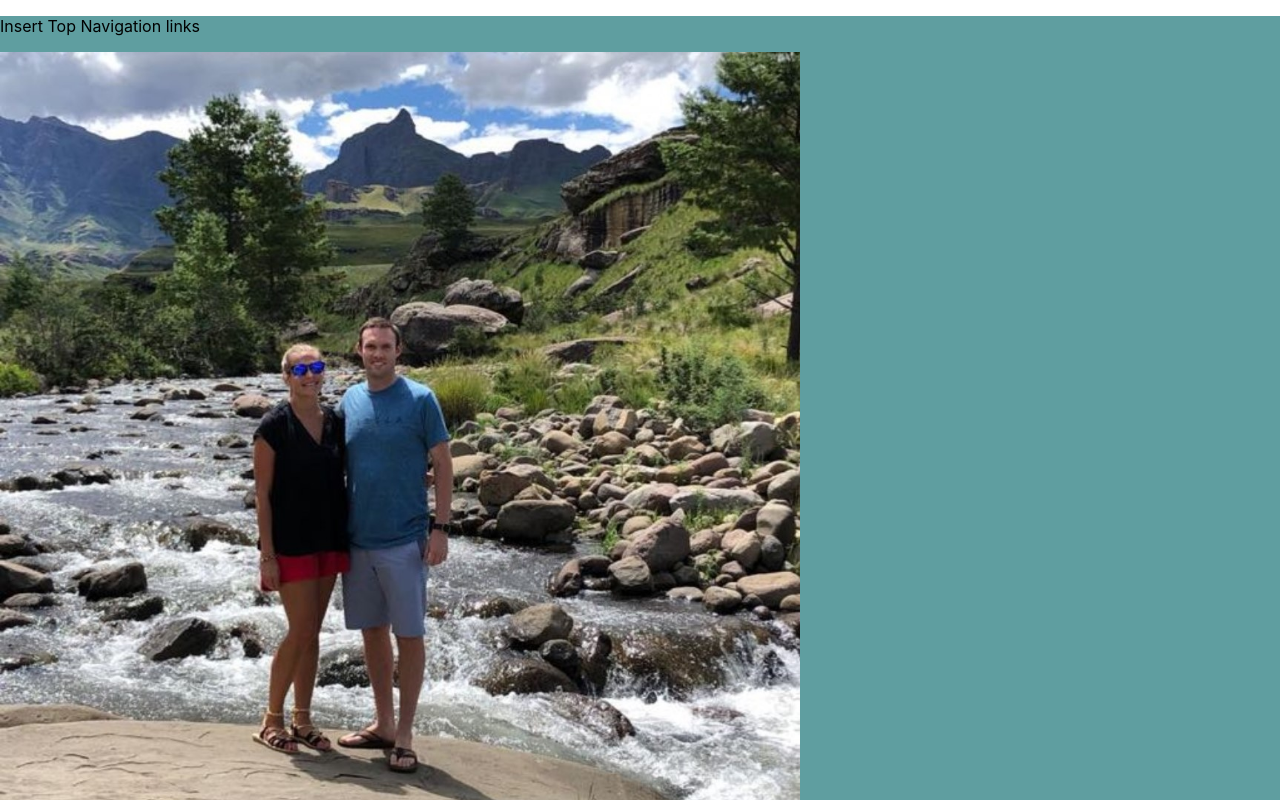
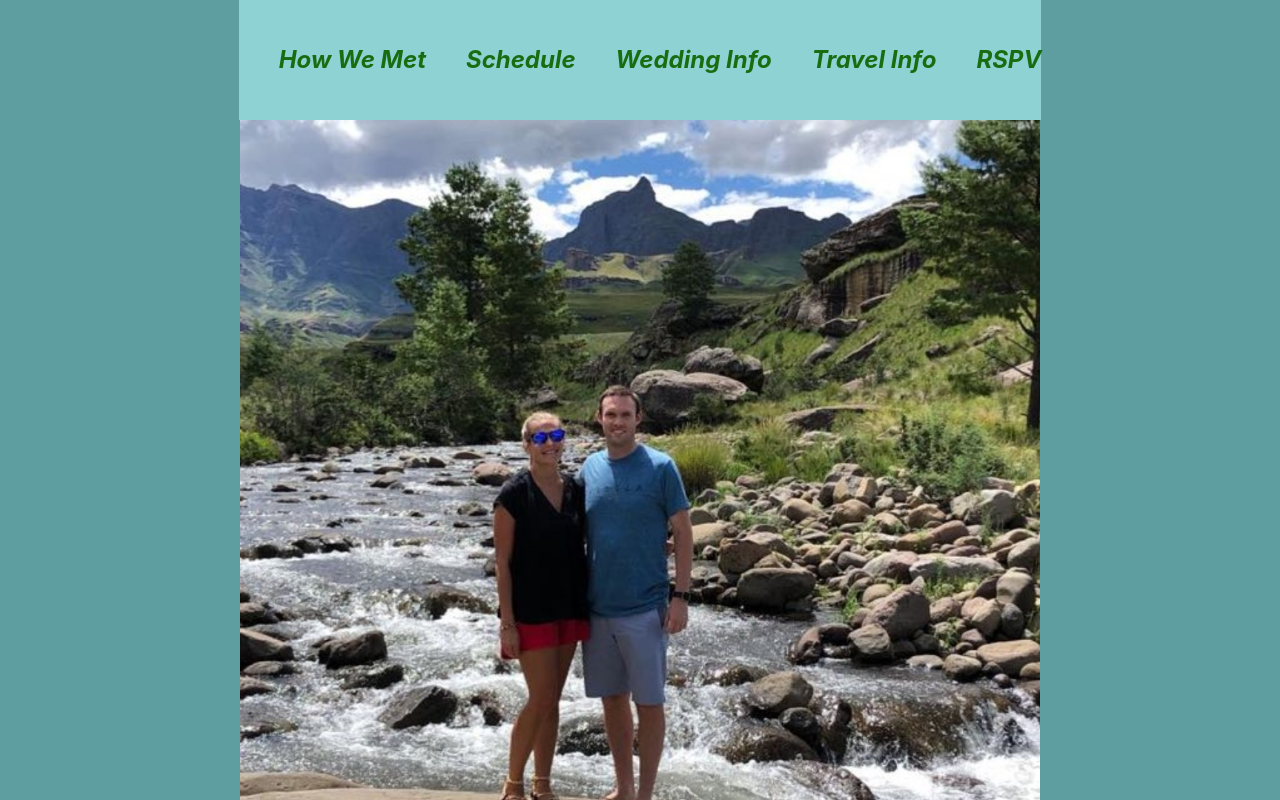
Before and after one commit to BrendonSmith8888/WeddingWebsite, a React (Create React App) app: page / in a window 1280 px wide. Shown: the top 800 px of the page. Built offline with nearby package versions, Linux system fonts and the light colour scheme.

Commit message:
2nd Update

```diff
--- a/package.json
+++ b/package.json
@@ -8,7 +8,10 @@
     "@testing-library/user-event": "^13.5.0",
     "react": "^17.0.2",
     "react-dom": "^17.0.2",
+    "react-native": "^0.66.4",
     "react-scripts": "5.0.0",
+    "styled-components": "^5.3.3",
+    "tachyons": "^4.12.0",
     "web-vitals": "^2.1.3"
   },
   "scripts": {
--- a/src/App.css
+++ b/src/App.css
@@ -1,42 +1,20 @@
-.App {
-  text-align: center;
+header{
+  align-items: center;
+  background-color: #8fd2d4;
+  color:#176d0f;
+  display: flex;
+  flex-direction: row;
+  font-size: 24px;
+  font-style: italic;
+  font-weight: bold;
+  justify-content: center;
+  min-height: 15vh;
 }
 
-/* .App-logo {
-  height: 40vmin;
-  pointer-events: none;
-} */
-
-@media (prefers-reduced-motion: no-preference) {
-  .App-logo {
-    animation: App-logo-spin infinite 20s linear;
-  }
-}
-
-.App-header {
-  background-color: #56fadf;
-  min-height: 100vh;
+body{
+  align-items: center;
+  background-color: #5f9ea0;
   display: flex;
   flex-direction: column;
-  align-items: center;
   justify-content: center;
-  font-size: calc(10px + 2vmin);
-  color: white;
 }
-
-.App-link {
-  color: #61dafb;
-}
-
-@keyframes App-logo-spin {
-  from {
-    transform: rotate(0deg);
-  }
-  to {
-    transform: rotate(360deg);
-  }
-}
-
-.App-weddingMain{
-  background-color: #56fadf;
-}
--- a/src/App.js
+++ b/src/App.js
@@ -1,6 +1,6 @@
 import './App.css';
-import picture from './Test.jpg';
-import React from 'react';
+import picture from "./Test.jpg";
+import React, { Component } from "react";
 
 /* function App() {
   return (
@@ -21,21 +21,25 @@ import React from 'react';
   );
 } */
 
-class App extends React.Component {
+class App extends Component {
   render() {
     return (
-    <div style={{ backgroundColor: '#5f9ea0'}}>
+      <div>
         <header>
-        <p>Insert Top Navigation links</p>
+          <ul>How We Met</ul>
+          <ul>Schedule</ul>
+          <ul>Wedding Info</ul>
+          <ul>Travel Info</ul>
+          <ul>RSPV</ul>
         </header>
         <body>
-        <img alt='test' src={picture} style={{ height: 800, width: 800}} />
+          <img alt="test" src={picture} style={{ height: 800, width: 800 }} />
           <h1>Tracey and Jamie's Wedding</h1>
           <p>How We Met</p>
           <p>Schedule</p>
           <p>Wedding</p>
           <p>Travel Info</p>
-        <p>Copyright</p>
+          <p>RSPV</p>
         </body>
       </div>
     );
--- a/src/index.js
+++ b/src/index.js
@@ -3,6 +3,7 @@ import ReactDOM from 'react-dom';
 import './index.css';
 import App from './App';
 import reportWebVitals from './reportWebVitals';
+import 'tachyons';
 
 ReactDOM.render(
   <React.StrictMode>
```
Also changed, not shown: 1 other file (tests, documents, lock files or other folders). Lines whose indentation alone changed are shown as unchanged.
